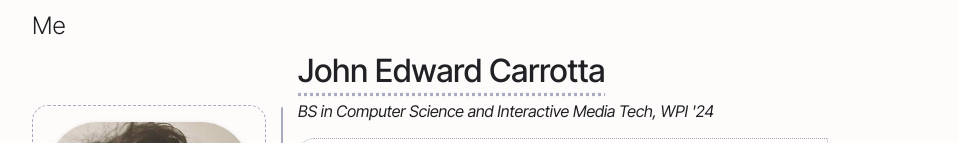
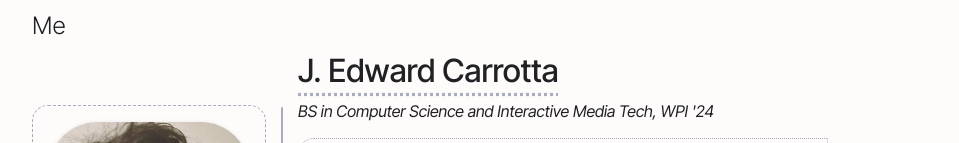
Before and after one commit to datapointbeing/pointbe.ing, a website: page index.html in a window 1280 px wide. Shown: the part 285-428 px from the top of the page, without its empty margins (160-1119 px from the left). Drawn offline with Linux system fonts and the light colour scheme; a web font is replaced by a local one.

Commit message:
Update index.html

```diff
--- a/index.html
+++ b/index.html
@@ -58,7 +58,7 @@
       <div class="partition view-only desktop"></div>
       <div>
         <p>
-          <strong>John Edward Carrotta</strong>
+          <strong>J. Edward Carrotta</strong>
           <span>BS in Computer Science and Interactive Media Tech, WPI '24</span>
         </p>
         <ul class="notes-inline soft-border tightened">
```
